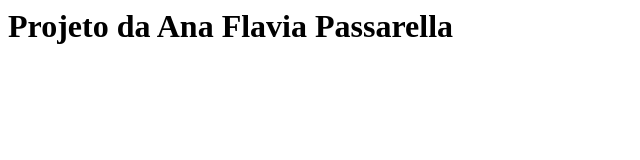
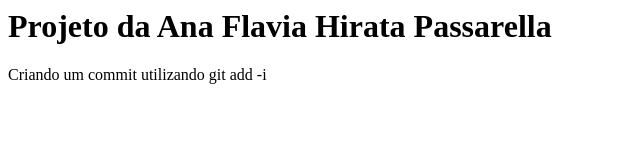
Before and after one commit to ana-passarella/Treinamento_GitHub, a plain HTML site: page index.html in a window 1280 px wide. Shown: the whole page, without its empty margins (0-640 px from the left). Drawn offline with Linux system fonts and the light colour scheme.

Commit message:
Inclusão do paragráfo e alteração do título

```diff
--- a/index.html
+++ b/index.html
@@ -2,6 +2,7 @@
 	<head>
 	</head>
 	<body>
-		<h1> Projeto da Ana Flavia Passarella </h1>
+		<h1> Projeto da Ana Flavia Hirata Passarella </h1>
+		<p> Criando um commit utilizando git add -i </p>
 	</body>
 </html>
```
